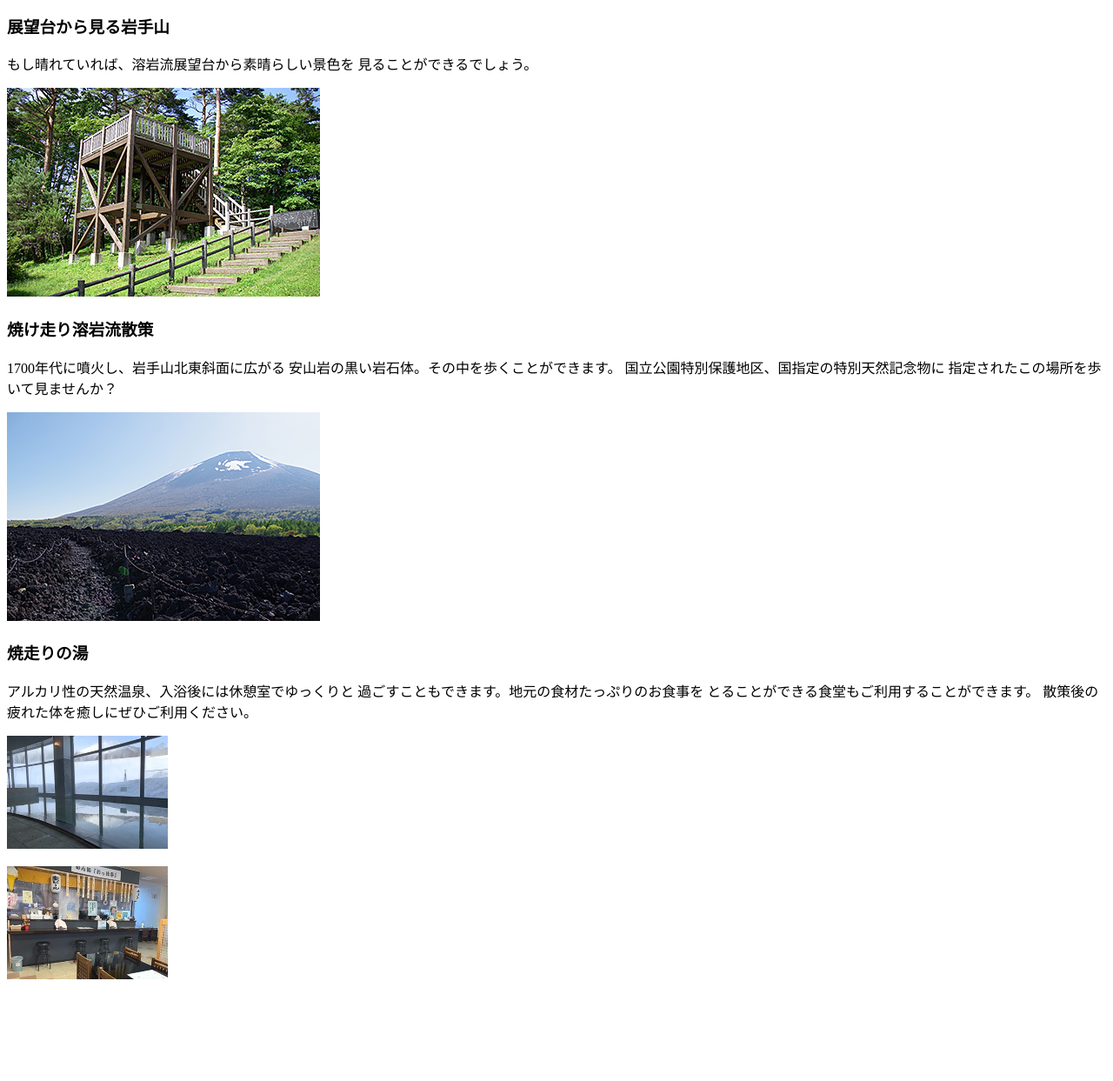
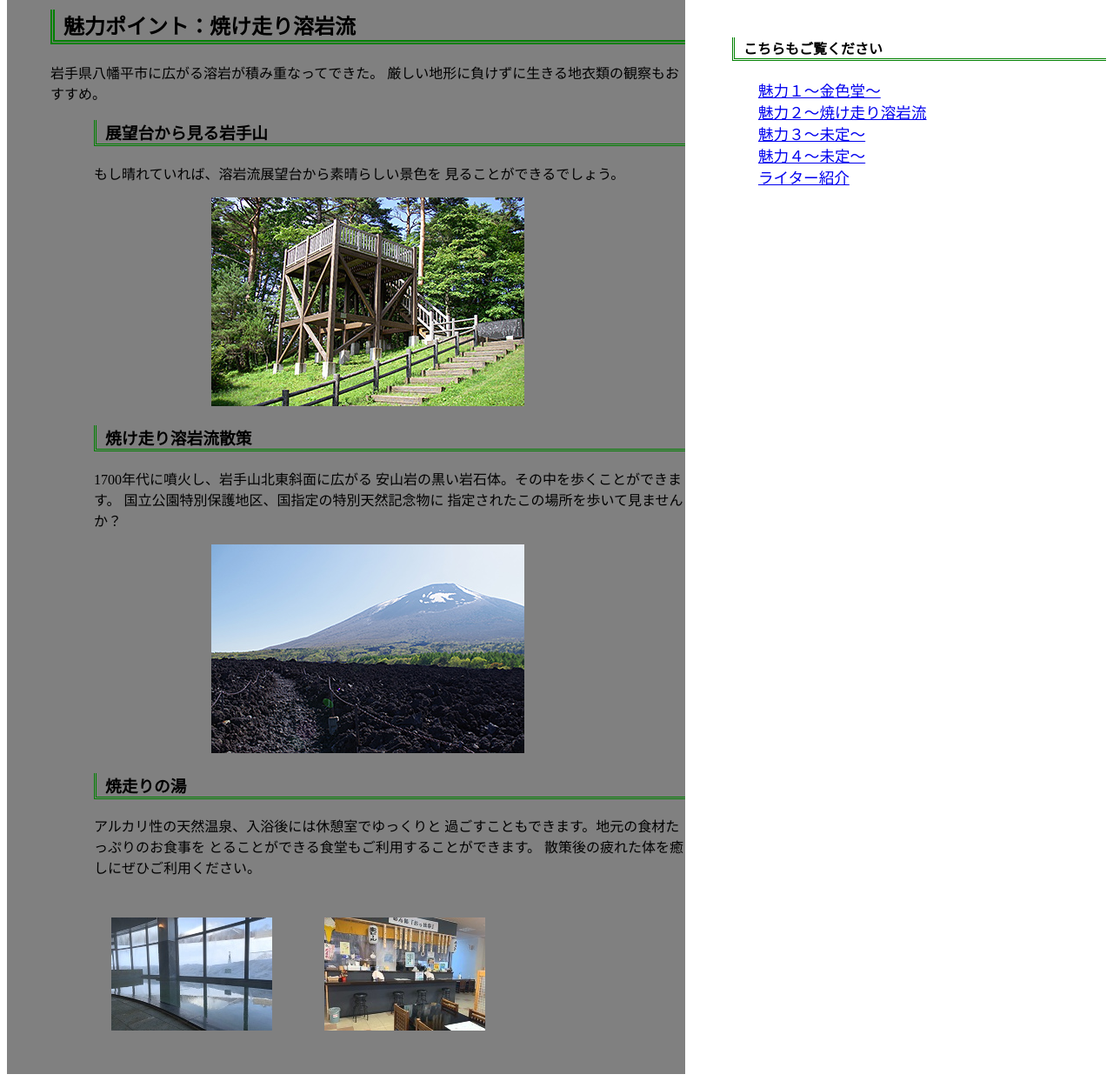
Before and after one commit to takashun/git-enshu, a plain HTML site: page charm2.html in a window 1280 px wide. Shown: the part 442-1685 px from the top of the page at 87% size. Before the commit the page ends 1588 px from the top, so only its background shows below. Drawn offline with Linux system fonts and the light colour scheme.

Commit message:
htmlとcssの編集

```diff
--- a/charm2.html
+++ b/charm2.html
@@ -3,32 +3,52 @@
 	<head>
 		<meta charset="UTF-8">
 		<title>焼け走り溶岩流</title>
+		<link rel="stylesheet" type="text/css" href="style2.css">
 	</head>
 	<body>
-		<p><img src="./img/iwatesann.jpg" alt="岩手山"></p>
+		<img class="big" src="./img/iwatesann.jpg" alt="岩手山"/>
 
-		<h2>焼け走り溶岩流</h2>
+		<div class="content">
+			<div class="left">
+				<h2>魅力ポイント：焼け走り溶岩流</h2>
 				<p>岩手県八幡平市に広がる溶岩が積み重なってできた。
+					厳しい地形に負けずに生きる地衣類の観察もおすすめ。
 
-		<h3>展望台から見る岩手山</h3>
-		<p>もし晴れていれば、溶岩流展望台から素晴らしい景色を
+				<h3 class="point">展望台から見る岩手山</h3>
+				<p class="point">もし晴れていれば、溶岩流展望台から素晴らしい景色を
 					見ることができるでしょう。</p>
-		<p><img src="./img/yakebasiri.jpg" alt="展望台"></p>
+				<div class="img"><img src="./img/yakebasiri.jpg" alt="展望台"/></div>
 
-		<h3>焼け走り溶岩流散策</h3>
-		<p>1700年代に噴火し、岩手山北東斜面に広がる
+				<h3 class="point">焼け走り溶岩流散策</h3>
+				<p class="point">1700年代に噴火し、岩手山北東斜面に広がる
 					安山岩の黒い岩石体。その中を歩くことができます。
 					国立公園特別保護地区、国指定の特別天然記念物に
 					指定されたこの場所を歩いて見ませんか？</P>
-		<p><img src="./img/kuroimiti.jpg" alt="安山岩の黒い道"></p>
+				<div class="img"><img src="./img/kuroimiti.jpg" alt="安山岩の黒い道"/></div>
 
 
-		<h3>焼走りの湯</h3>
-		<p>アルカリ性の天然温泉、入浴後には休憩室でゆっくりと
+				<h3 class="point">焼走りの湯</h3>
+				<p class="point">アルカリ性の天然温泉、入浴後には休憩室でゆっくりと
 					過ごすこともできます。地元の食材たっぷりのお食事を
 					とることができる食堂もご利用することができます。
 					散策後の疲れた体を癒しにぜひご利用ください。<p>
-		<p><img src="./img/yokusitu.jpg" alt="岩手山も見える浴室"></p>
-		<p><img src="./img/ohhotei.jpg" alt="地元の食材を利用したお食事処"></p>
+				<ul>
+					<li>
+						<div class="img"><img src="./img/yokusitu.jpg" alt="岩手山も見える浴室"/></div>
+					</li>
+					<li>
+						<div class="img"><img src="./img/ohhotei.jpg" alt="地元の食材を利用したお食事処"/></div>
+					</li>
+				</ul>
+			</div>
+			<nav class="right">
+				<h4>こちらもご覧ください</h4>
+				<a href="charm1.html">魅力１～金色堂～</a><br>
+				<a href="charm2.html">魅力２～焼け走り溶岩流</a><br>
+				<a href="charm3.html">魅力３～未定～</a><br>
+				<a href="charm4.html">魅力４～未定～</a><br>
+				<a href="writer.html">ライター紹介</a><br>
+			</nav>
+		</div>
 	</body>
 </html>
--- /dev/null
+++ b/style2.css
@@ -0,0 +1,70 @@
+@charset "UTF-8";
+
+h2 {
+    border-bottom:5px double green;
+    border-left:5px double green;
+    padding-left:10px;
+}
+
+h3 {
+    border-bottom:3px double green;
+    border-left:3px double green;
+    padding-left:10px;
+}
+
+h4 {
+    padding-left:10px;
+}
+.point {
+    margin-left:50px;
+}
+
+.img {
+    text-align:center;
+}
+
+.big {
+    width:100%;
+}
+
+.left {
+    float:left;
+    width:730px;
+    padding-left:50px;
+    background-color: grey;
+}
+
+.right {
+    float:right;
+    width:430px;
+
+    margin-top:30px;
+    padding-left:20px;
+    background-color: lite;
+}
+
+.right h4 {
+    border-left:3px double green;
+    border-bottom:3px double green;
+}
+
+.content {
+    overflow: hidden;
+}
+
+.content a {
+    font-size:110%;
+    padding:20px;
+    padding-top:30px;
+    padding-left:30px;
+}
+
+ul {
+    display:table;
+    text-align:center;
+}
+
+li {
+    display:table-cell;
+    padding :30px;
+}
```
Lines whose indentation alone changed are shown as unchanged.
